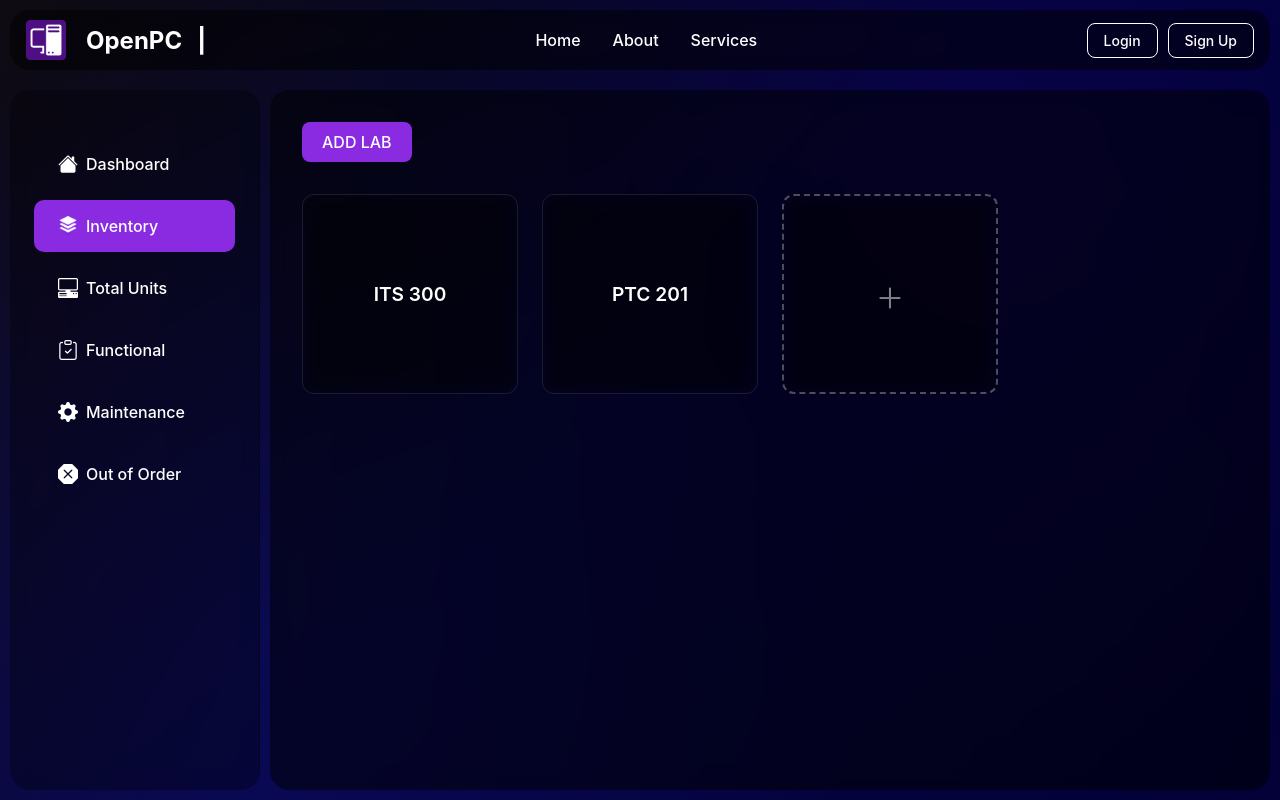
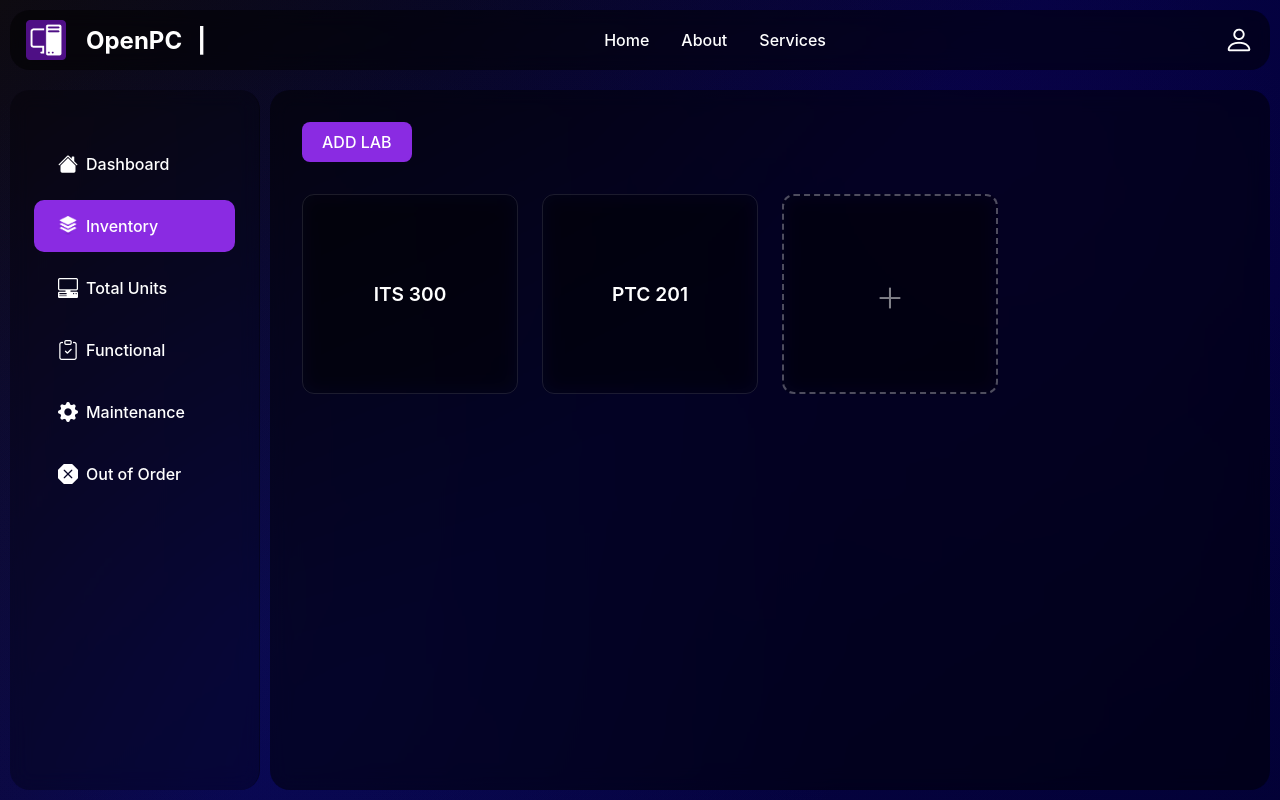
Before and after one commit to Savierash/Open-Pc, a React app in the folder frontend/: page /inventory in a window 1280 px wide. Built offline with nearby package versions, Linux system fonts and the light colour scheme; the HTML template or start-up script is replaced by a standard one.

Commit message:
-Removed login and sign up buttons from dashboard pages +Replaced with profile icon to be used later

```diff
--- a/frontend/src/components/Dashboard.jsx
+++ b/frontend/src/components/Dashboard.jsx
@@ -7,24 +7,23 @@ import PcDisplayLogo from '../assets/PcDisplayHorizontal.png';
 import ClipboardLogo from '../assets/ClipboardCheck.png';
 import GearLogo from '../assets/GearFill.png';
 import OctagonLogo from '../assets/XOctagonFill.png';
-import StackLogo from '../assets/Stack.png'; // Import for Inventory tab
+import StackLogo from '../assets/Stack.png';
+import PersonLogo from '../assets/Person.png';
 
 const Dashboard = () => {
-  const [activeLink, setActiveLink] = useState(window.location.pathname); // Initialize with current path
+  const [activeLink, setActiveLink] = useState(window.location.pathname);
 
   useEffect(() => {
-    // Set initial active link based on current URL path
     setActiveLink(window.location.pathname);
   }, []);
 
   const handleNavClick = (path) => {
     setActiveLink(path);
-    window.location.href = path; // Navigate to the path
+    window.location.href = path;
   };
 
   return (
     <div className="dashboard">
-      {/* Top Navigation Bar */}
       <header className="top-bar-dashboard">
         <div className="logo">
           <img src={ComputerLogo1} alt="PC LOGO" className="computer-logo" />
@@ -64,14 +63,15 @@ const Dashboard = () => {
           </a>
         </nav>
         <div className="nav-actions">
-          <button className="btn-login" onClick={() => window.location.href = '/login'}>Login</button>
-          <button className="btn-signup" onClick={() => window.location.href = '/signup'}>Sign Up</button>
+          <img
+            src={PersonLogo}
+            alt="Profile Icon"
+            className="profile-icon-dashboard"
+          />
         </div>
       </header>
 
-      {/* Main Layout */}
       <div className="main-layout">
-        {/* Sidebar */}
         <aside className="sidebar">
           <ul className="sidebar-menu">
             <li>
@@ -155,7 +155,6 @@ const Dashboard = () => {
           </ul>
         </aside>
 
-        {/* Main Content */}
         <main className="main-content">
           <div className="dashboard-main-content">
 
--- a/frontend/src/components/Functional.jsx
+++ b/frontend/src/components/Functional.jsx
@@ -8,6 +8,7 @@ import ClipboardLogo from '../assets/ClipboardCheck.png';
 import GearLogo from '../assets/GearFill.png';
 import OctagonLogo from '../assets/XOctagonFill.png';
 import StackLogo from '../assets/Stack.png';
+import PersonLogo from '../assets/Person.png';
 
 const Functional = () => {
   const [activeLink, setActiveLink] = useState(window.location.pathname);
@@ -62,8 +63,11 @@ const Functional = () => {
           </a>
         </nav>
         <div className="nav-actions">
-          <button className="btn-login" onClick={() => window.location.href = '/login'}>Login</button>
-          <button className="btn-signup" onClick={() => window.location.href = '/signup'}>Sign Up</button>
+          <img
+            src={PersonLogo}
+            alt="Profile Icon"
+            className="profile-icon-dashboard"
+          />
         </div>
       </header>
 
--- a/frontend/src/components/Inventory.jsx
+++ b/frontend/src/components/Inventory.jsx
@@ -9,6 +9,7 @@ import GearLogo from '../assets/GearFill.png';
 import OctagonLogo from '../assets/XOctagonFill.png';
 import StackLogo from '../assets/Stack.png';
 import ComputerLabImage from '../assets/BACKGROUND 2.png';
+import PersonLogo from '../assets/Person.png';
 
 const Inventory = () => {
   const [activeLink, setActiveLink] = useState(window.location.pathname);
@@ -63,8 +64,11 @@ const Inventory = () => {
           </a>
         </nav>
         <div className="nav-actions">
-          <button className="btn-login" onClick={() => window.location.href = '/login'}>Login</button>
-          <button className="btn-signup" onClick={() => window.location.href = '/signup'}>Sign Up</button>
+          <img
+            src={PersonLogo}
+            alt="Profile Icon"
+            className="profile-icon-dashboard"
+          />
         </div>
       </header>
 
--- a/frontend/src/components/Maintenance.jsx
+++ b/frontend/src/components/Maintenance.jsx
@@ -8,6 +8,7 @@ import ClipboardLogo from '../assets/ClipboardCheck.png';
 import GearLogo from '../assets/GearFill.png';
 import OctagonLogo from '../assets/XOctagonFill.png';
 import StackLogo from '../assets/Stack.png';
+import PersonLogo from '../assets/Person.png';
 
 const Maintenance = () => {
   const [activeLink, setActiveLink] = useState(window.location.pathname);
@@ -62,8 +63,11 @@ const Maintenance = () => {
           </a>
         </nav>
         <div className="nav-actions">
-          <button className="btn-login" onClick={() => window.location.href = '/login'}>Login</button>
-          <button className="btn-signup" onClick={() => window.location.href = '/signup'}>Sign Up</button>
+          <img
+            src={PersonLogo}
+            alt="Profile Icon"
+            className="profile-icon-dashboard"
+          />
         </div>
       </header>
 
--- a/frontend/src/components/OutOfOrder.jsx
+++ b/frontend/src/components/OutOfOrder.jsx
@@ -8,6 +8,7 @@ import ClipboardLogo from '../assets/ClipboardCheck.png';
 import GearLogo from '../assets/GearFill.png';
 import OctagonLogo from '../assets/XOctagonFill.png';
 import StackLogo from '../assets/Stack.png';
+import PersonLogo from '../assets/Person.png';
 
 const OutOfOrder = () => {
   const [activeLink, setActiveLink] = useState(window.location.pathname);
@@ -62,8 +63,11 @@ const OutOfOrder = () => {
           </a>
         </nav>
         <div className="nav-actions">
-          <button className="btn-login" onClick={() => window.location.href = '/login'}>Login</button>
-          <button className="btn-signup" onClick={() => window.location.href = '/signup'}>Sign Up</button>
+          <img
+            src={PersonLogo}
+            alt="Profile Icon"
+            className="profile-icon-dashboard"
+          />
         </div>
       </header>
 
--- a/frontend/src/components/TotalUnits.jsx
+++ b/frontend/src/components/TotalUnits.jsx
@@ -8,6 +8,7 @@ import ClipboardLogo from '../assets/ClipboardCheck.png';
 import GearLogo from '../assets/GearFill.png';
 import OctagonLogo from '../assets/XOctagonFill.png';
 import StackLogo from '../assets/Stack.png';
+import PersonLogo from '../assets/Person.png';
 
 const TotalUnits = () => {
   const [activeLink, setActiveLink] = useState(window.location.pathname);
@@ -62,8 +63,11 @@ const TotalUnits = () => {
           </a>
         </nav>
         <div className="nav-actions">
-          <button className="btn-login" onClick={() => window.location.href = '/login'}>Login</button>
-          <button className="btn-signup" onClick={() => window.location.href = '/signup'}>Sign Up</button>
+          <img
+            src={PersonLogo}
+            alt="Profile Icon"
+            className="profile-icon-dashboard"
+          />
         </div>
       </header>
 
--- a/frontend/src/styles/Dashboard.css
+++ b/frontend/src/styles/Dashboard.css
@@ -102,6 +102,17 @@
 .nav-actions {
   display: flex;
   gap: 10px;
+}
+
+.profile-icon-dashboard {
+  width: 30px;
+  height: 30px;
+  cursor: pointer;
+  transition: transform 0.2s ease-in-out;
+}
+
+.profile-icon-dashboard:hover {
+  transform: scale(1.1);
 }
 
 .btn-login,
```
